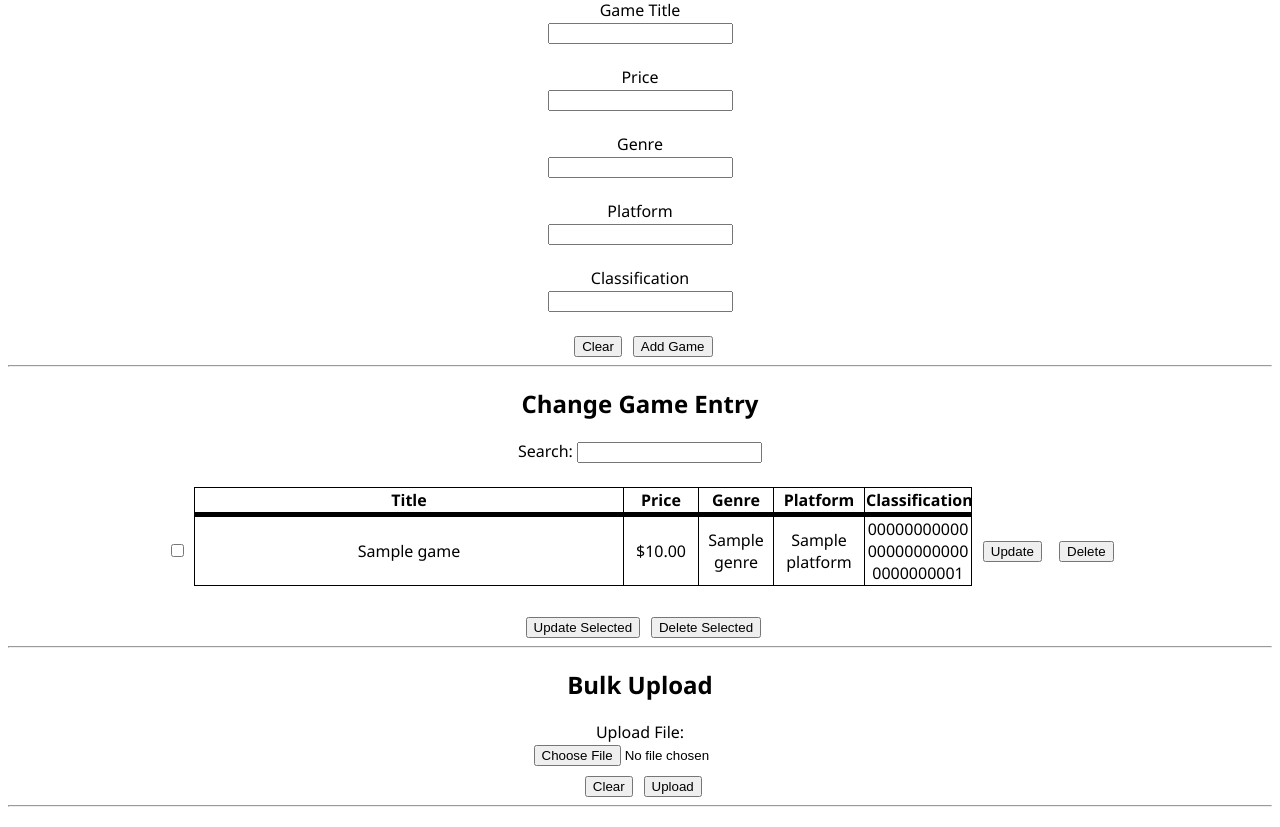
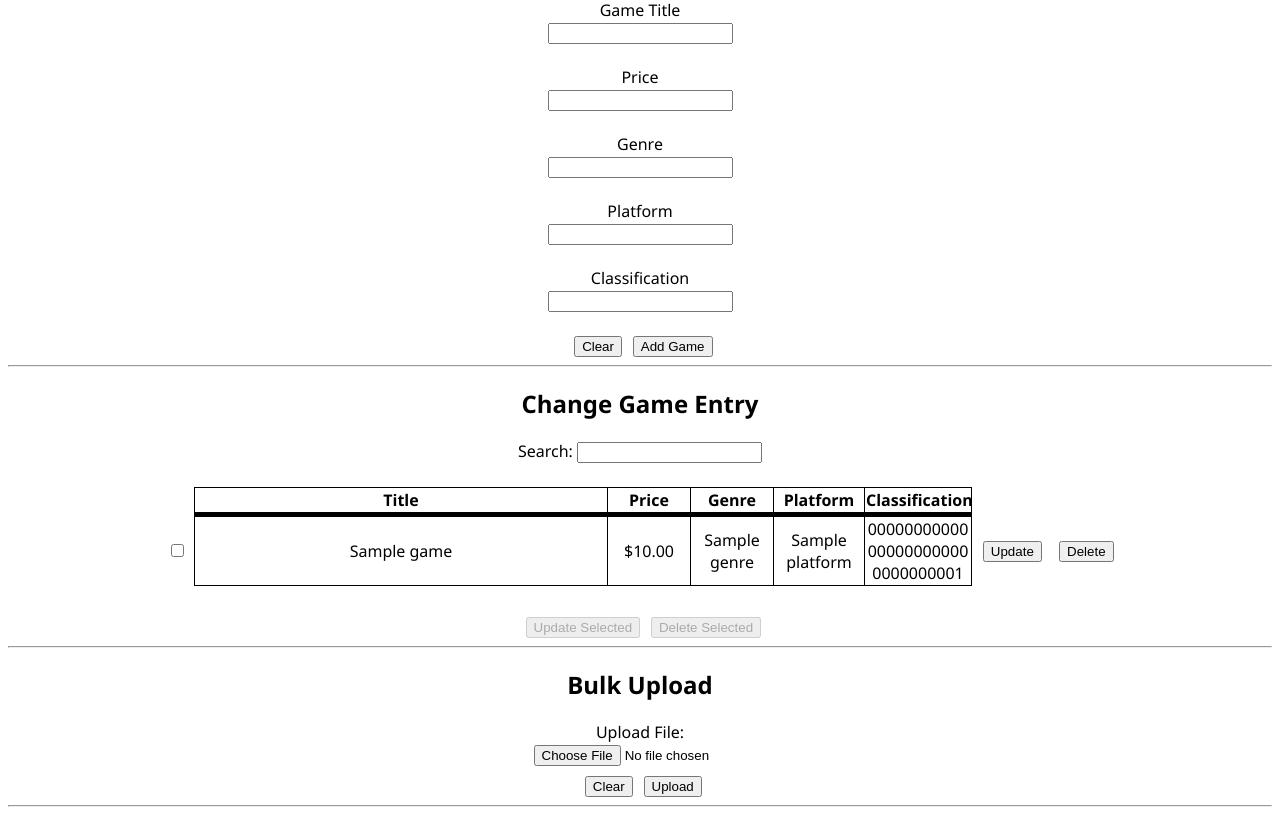
Before and after one commit to DrWalrus1/ISIT307-Backend-Web-Programming, a PHP site: page /admin.php in a window 1280 px wide. Shown: the part 150-977 px from the top of the page. Run offline with PHP 8.4, Linux system fonts and the light colour scheme; tables that the repository leaves empty hold one stand-in row (values such as "Sample post").

Commit message:
Added check to disable "button all" buttons when no rows are selected. other minor changes

```diff
--- a/Assignment 7/admin.php
+++ b/Assignment 7/admin.php
@@ -121,7 +121,7 @@ function createTableRow($game) {
     $string =
     '<tr id=' . $game["id"] . '>' .
         "<td class=\"col1\"><input type=\"checkbox\" onchange=\"checkRow(this.parentElement.parentElement.id, this.checked);\"></td>" .
-        '<td class=\"col2\"><div contenteditable name=\"title\">' . $game["title"] . '</div></td>' .
+        '<td class=\"col2\"><div contenteditable name="title">' . $game["title"] . '</div></td>' .
         '<td class="col3" onclick="this.children[1].focus();">' .
             '<p style="margin:0;display:inline-block">$</p>' .
             '<div contenteditable name="price" style="display:inline-block;text-align:left;">' . $game["price"] . '</div>' .
@@ -155,6 +155,7 @@ if (isset($file)) {
 <head>
     <meta charset="UTF-8">
     <meta name="viewport" content="width=device-width, initial-scale=1.0">
+    <link rel="shortcut icon" href="">
     <link rel="stylesheet" type="text/css" href="style.css">
     <link rel="stylesheet" type="text/css" href="table.css">
     <title>Game Store</title>
@@ -231,7 +232,7 @@ if (isset($file)) {
             <label for="updateSearch">Search: </label><input type="text" id="updateSearch"/>
             <br><br>
             <div style="display:inline-block">
-                <table class="fixed_header">
+                <table>
                     <thead>
                         <tr>
                             <th scope="col" class="col1"></th>
@@ -248,8 +249,8 @@ if (isset($file)) {
                 </table>
             </div>
             <br><br>
-            <button class="button" onclick="UpdateAll();">Update Selected</button> <!-- TODO: Have Javascript execute post/get on mass -->
-            <button class="button" onclick="DeleteAll();">Delete Selected</button> <!-- TODO: Have Javascript execute post/get on mass-->
+            <button class="button all" onclick="UpdateAll();" disabled>Update Selected</button> <!-- TODO: Have Javascript execute post/get on mass -->
+            <button class="button all" onclick="DeleteAll();" disabled>Delete Selected</button> <!-- TODO: Have Javascript execute post/get on mass-->
         </div>
         <hr>
         <div style="text-align:center">
--- a/Assignment 7/index.php
+++ b/Assignment 7/index.php
@@ -198,6 +198,7 @@ $genres = getUniqueGenres($games);
 <head>
     <meta charset="UTF-8">
     <meta name="viewport" content="width=device-width, initial-scale=1.0">
+    <link rel="shortcut icon" href="">
     <link rel="stylesheet" type="text/css" href="style.css">
     <title>Game Store</title>
 </head>
--- a/Assignment 7/modifyData.php
+++ b/Assignment 7/modifyData.php
@@ -2,7 +2,7 @@
 require_once "dbconnect.php";
 
 if ($_POST["type"] == "update") {
-    echo "Update row: " . $_POST["rowID"];
+    echo "Update row: " . $_POST["rowID"] . "\n";
     print_r($_POST["data"]);
     // Check row
 } else if ($_POST["type"] == "delete") {
--- a/Assignment 7/script.js
+++ b/Assignment 7/script.js
@@ -36,6 +36,19 @@ function checkRow(rowID, isRowIncluded) {
     } else {
         var filtered = changedEntries.filter(function(value){ return value !== rowID;});
         changedEntries = filtered;
+    }
+
+    let buttons = document.getElementsByClassName("button all");
+    if (changedEntries.length > 0) {
+        if (buttons[0].disabled) {
+            for (let i = 0; i < buttons.length; i++) {
+                buttons[i].disabled = false;
+            }
+        }
+    } else {
+        for (let i = 0; i < buttons.length; i++) {
+            buttons[i].disabled = true;
+        }
     }
 }
 
--- a/Assignment 7/table.css
+++ b/Assignment 7/table.css
@@ -40,7 +40,7 @@ td {
 
 .col3 {
     min-width:3.5em;
-    width:4.5em;
+    width:5em;
 }
 
 .col4 {
```
